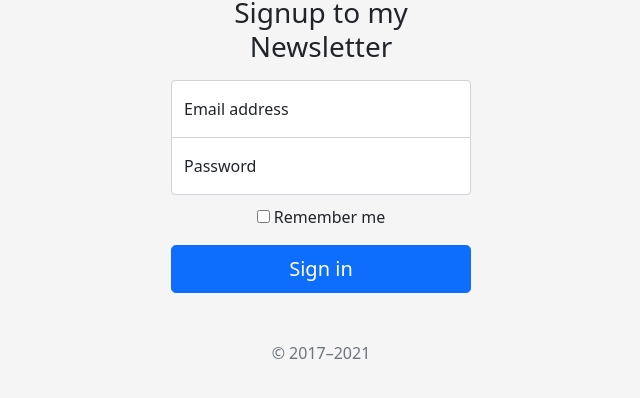
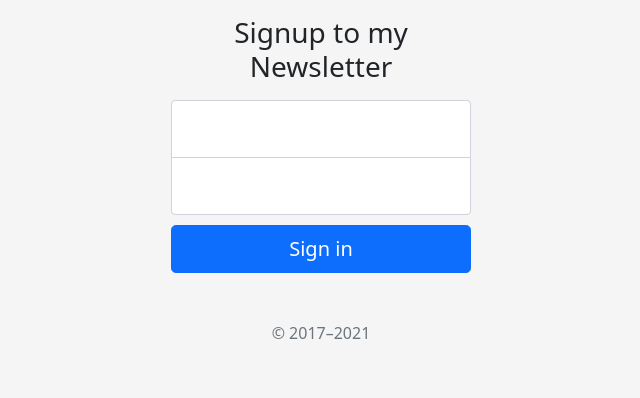
Before and after one commit to joshraiborde/Newsletter-Signup, a plain HTML site: page signup.html in a window 1280 px wide. Shown: the part 252-650 px from the top of the page, without its empty margins (319-959 px from the left). Drawn offline with nearby package versions, Linux system fonts and the light colour scheme.

Commit message:
deleted email and password labels and deleted checkbox'

```diff
--- a/signup.html
+++ b/signup.html
@@ -90,7 +90,7 @@
             id="floatingInput"
             placeholder="name@example.com"
           />
-          <label for="floatingInput">Email address</label>
+
         </div>
         <div class="form-floating">
           <input
@@ -99,13 +99,7 @@
             id="floatingPassword"
             placeholder="Password"
           />
-          <label for="floatingPassword">Password</label>
-        </div>
 
-        <div class="checkbox mb-3">
-          <label>
-            <input type="checkbox" value="remember-me" /> Remember me
-          </label>
         </div>
         <button class="w-100 btn btn-lg btn-primary" type="submit">
           Sign in
```
